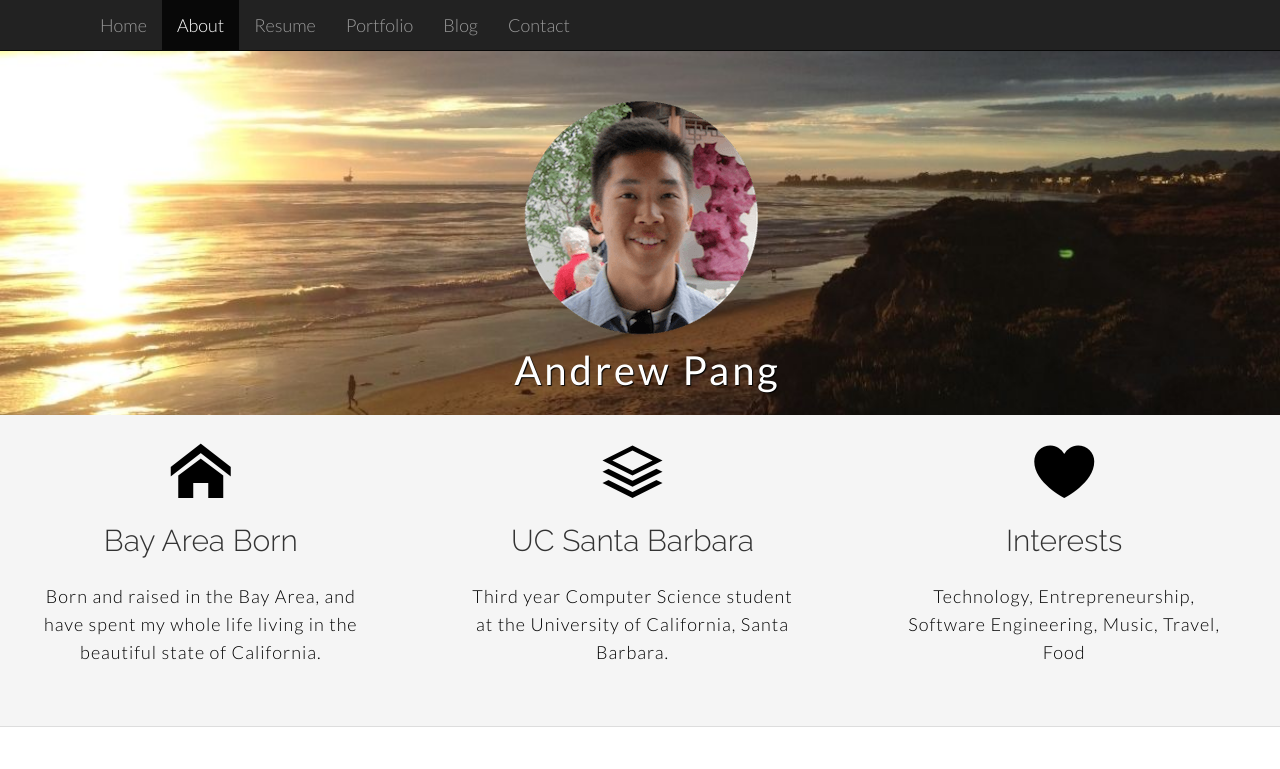
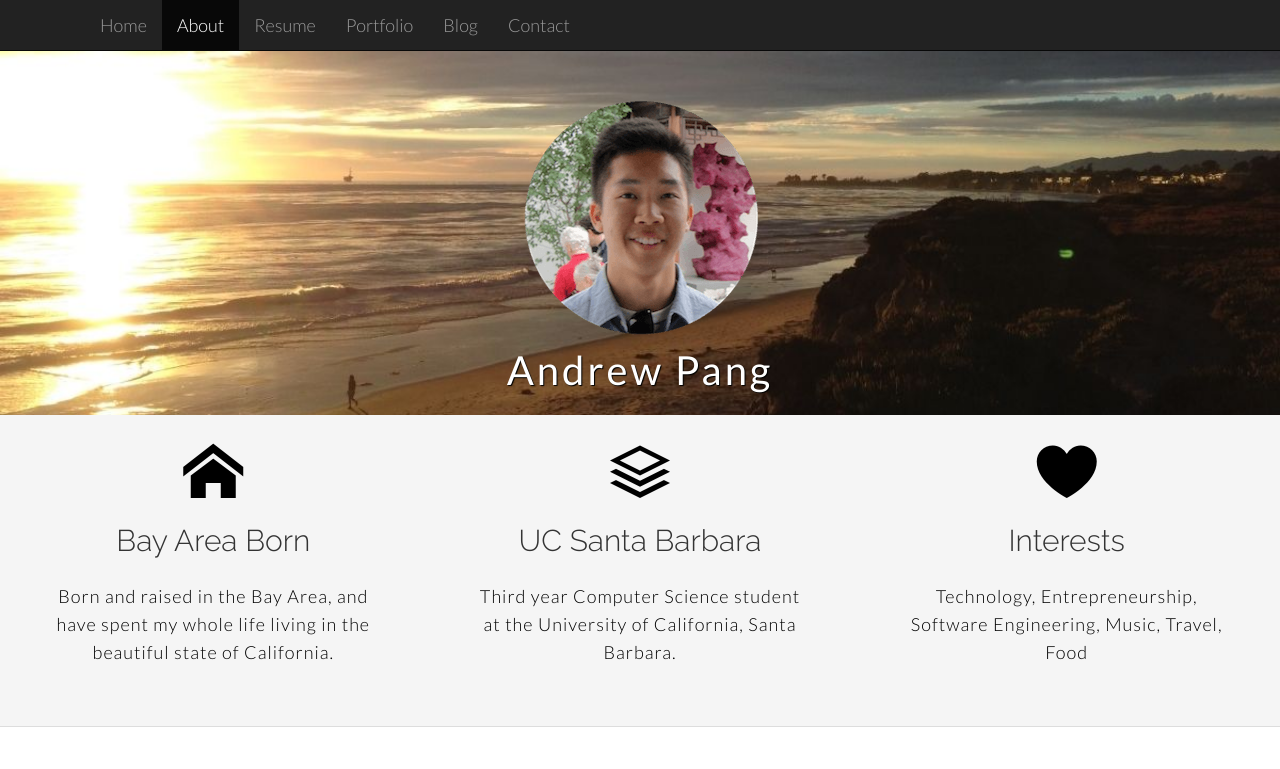
Before and after one commit to vyshakhbabji/andrewpang.github.io, a plain HTML site: page index.html in a window 1280 px wide. Shown: the top 769 px of the page. Drawn offline with Linux system fonts and the light colour scheme.

Commit message:
Changed row margins

```diff
--- a/assets/css/main.css
+++ b/assets/css/main.css
@@ -1,14 +1,3 @@
-/*
- * Author: Carlos Alvarez
- * URL: http://Alvarez.is
- *
- * Project Name: SHIELD - Free Bootstrap 3 Theme
- * Version: 1.0
- * Date: 02-11-2013
- * URL: http://blacktie.co/
- */
-
-
 /* ==========================================================================
    Base Styles and Bootstrap Modifications
    ========================================================================== */
@@ -99,7 +88,7 @@ body {
 
 .row {
 margin-right: 0px;
-margin-left: -15px;
+margin-left: 0px;
 }
 
 .modal-header {
@@ -308,7 +297,7 @@ a:after {
 	text-align: center;
 	line-height: 40px;
 	letter-spacing: 3px;
-	margin-left: 15px;
+	margin-left: 0px;
 	text-shadow: 1px 1px 1px #000;
 }
 
--- a/index.html
+++ b/index.html
@@ -41,7 +41,7 @@
       <div class="container">
         <div class="navbar-header">
           <button type="button" class="navbar-toggle" data-toggle="collapse" data-target=".navbar-collapse">
-            <span class="icon icon-shield" style="font-size:30px; color:#3498db;"></span>
+            <span class="icon icon-shield" style="font-size:30px; color:#FFFFFF;"></span>
           </button>
           <a class="navbar-brand hidden-xs hidden-sm" href="#home"></a>
         </div>
```
